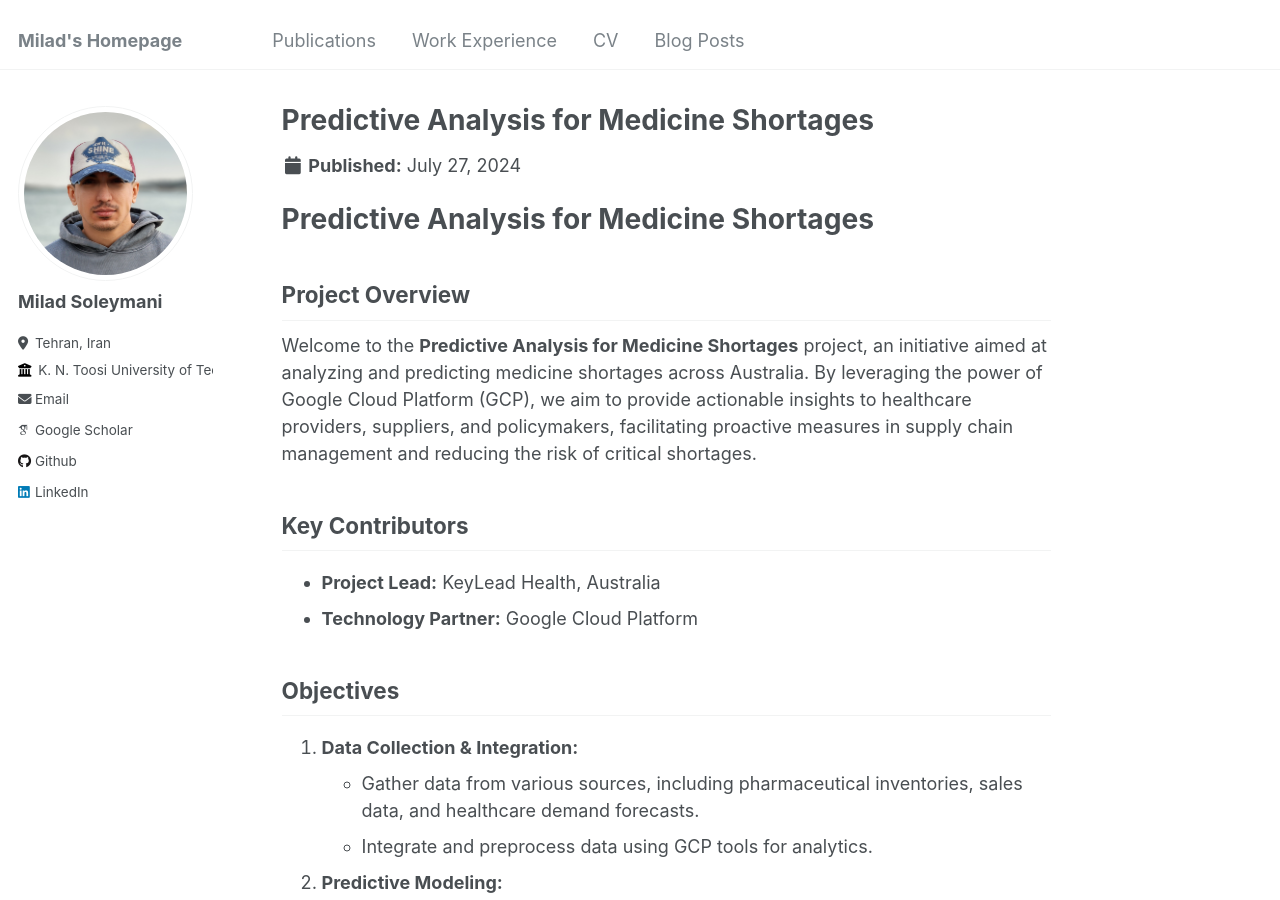
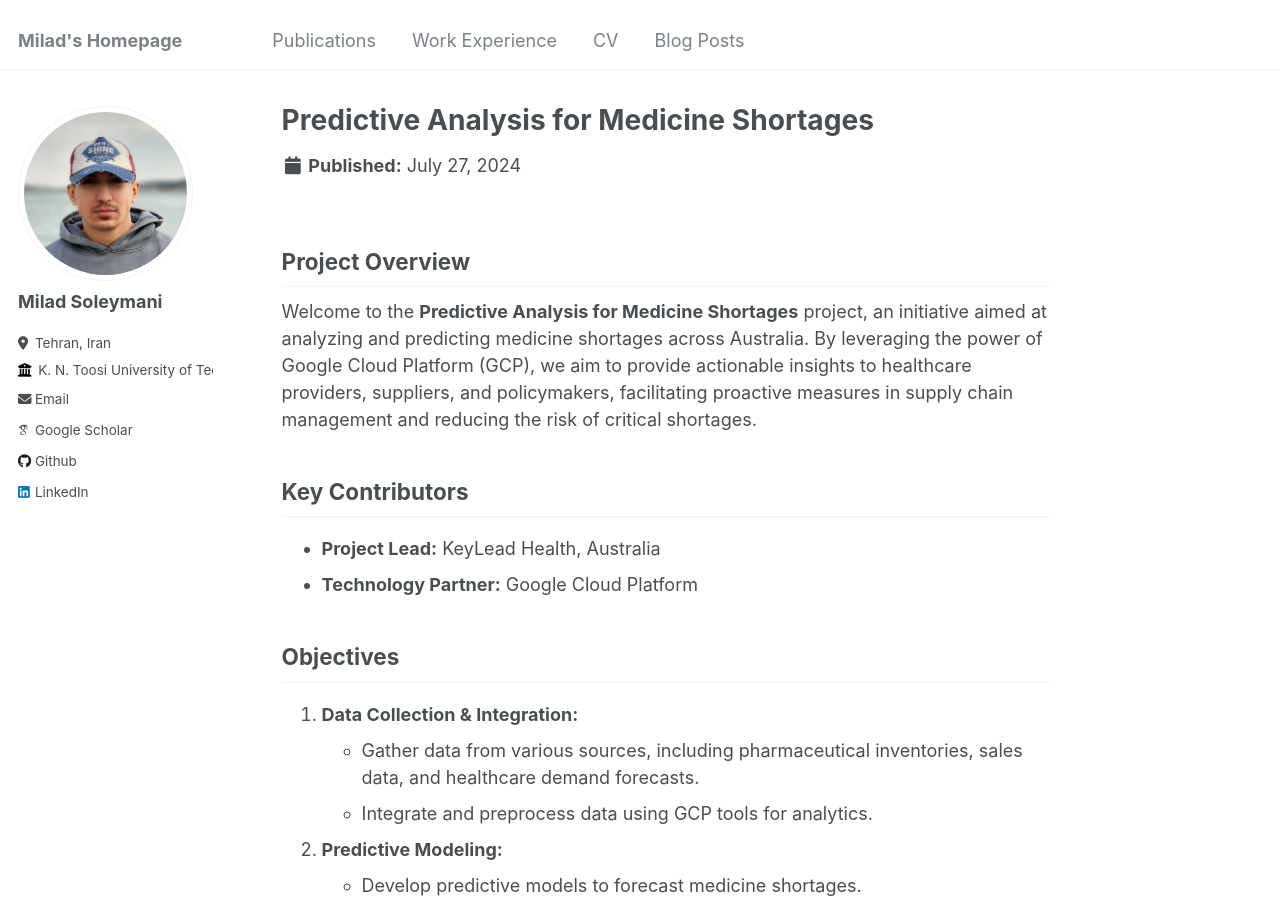
Before and after one commit to MiladSoleymani/Milad-Soleymani, a Jekyll site: the page built from _portfolio/portfolio-01.md, in a window 1280 px wide and 900 px high. Built offline with Jekyll 4.4.1, drawn with Linux system fonts in a browser that asks for light colours; some web fonts are replaced.

Commit message:
Update portfolio-01.md

```diff
--- a/_portfolio/portfolio-01.md
+++ b/_portfolio/portfolio-01.md
@@ -3,8 +3,6 @@ title: "Predictive Analysis for Medicine Shortages"
 excerpt: "<img width='350' alt='Screenshot 2024-05-29 at 10 52 36 PM' src='https://github.com/MiladSoleymani/Milad-Soleymani/assets/78655282/fae90c65-9726-47f9-a650-c300aa47aad6'> <br/> <br/> Collaborating on a high-impact project utilizing Google Cloud Platform to analyze and <br/> predict medicine shortages across Australia, facilitating proactive measures in supply <br/> chain management and reducing the risk of critical shortages. <br/> [KeyLead Health](https://keyleadhealth.com/), Australia"
 collection: portfolio
 ---
-
-# Predictive Analysis for Medicine Shortages
 
 ## Project Overview
 
```
